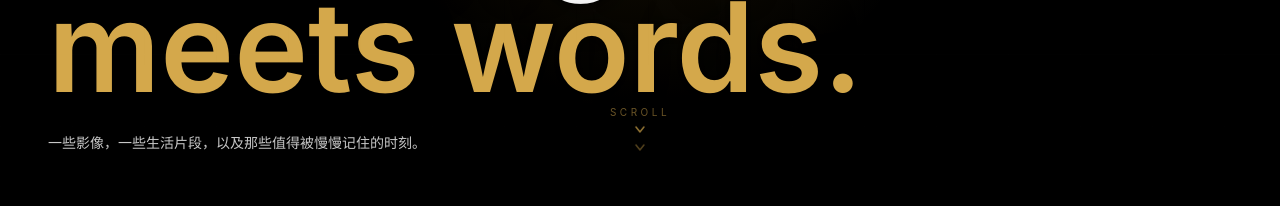
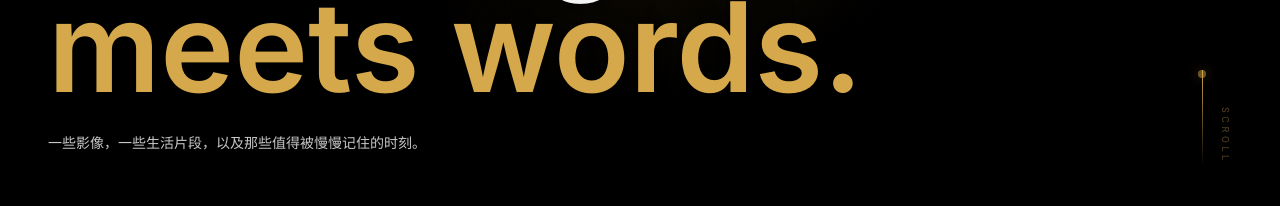
Before and after one commit to Userwly2001/liyang-photo, a Next.js app: page / in a window 1280 px wide. Shown: the part 594-800 px from the top of the page. Built offline with nearby package versions, Linux system fonts and the light colour scheme; no server answers; the database is empty.

Commit message:
style: 滚动提示改为右侧金属艺术风格 - 竖线+跳动脉冲点+旋转文字
参考高端时装/摄影网站:
- 右侧金属渐变竖线 (金色→透明)
- 顶端金色脉冲光点 (animate-pulse + 发光阴影)
- 'Scroll' 竖排文字 (writing-mode: vertical-rl)
- 全金属金色调

```diff
--- a/src/components/Home/HomePortal.tsx
+++ b/src/components/Home/HomePortal.tsx
@@ -136,18 +136,15 @@ export default function HomePortal({
             type="button"
             onClick={enter}
             aria-label={t.home.hero.enterAriaLabel}
-            className="absolute bottom-8 left-1/2 -translate-x-1/2 flex flex-col items-center gap-2 group sm:bottom-10"
+            className="absolute right-0 bottom-0 flex items-end gap-4 pr-5 pb-8 sm:pr-8 sm:pb-10 lg:pr-12 group"
           >
-            <span className="text-[10px] uppercase tracking-[0.35em] text-accent/50 group-hover:text-accent transition-colors">
+            {/* Vertical metallic line with pulsing dot */}
+            <span className="relative flex w-px items-start h-20 sm:h-24" style={{ background: 'linear-gradient(to bottom, #d4a84b 0%, transparent 100%)' }}>
+              <span className="absolute top-0 left-1/2 -translate-x-1/2 h-2 w-2 rounded-full bg-accent animate-pulse" style={{ boxShadow: '0 0 12px rgba(212,168,75,0.6)' }} />
+            </span>
+            {/* Rotated scroll text */}
+            <span className="text-[9px] uppercase tracking-[0.4em] text-accent/40 group-hover:text-accent/70 transition-colors [writing-mode:vertical-rl] pb-0.5">
               Scroll
-            </span>
-            <span className="flex flex-col items-center gap-0.5 animate-bounce">
-              <svg width="20" height="20" viewBox="0 0 20 20" fill="none" className="text-accent/70">
-                <path d="M6 8L10 13L14 8" stroke="currentColor" strokeWidth="1.5" strokeLinecap="round" strokeLinejoin="round" />
-              </svg>
-              <svg width="20" height="20" viewBox="0 0 20 20" fill="none" className="text-accent/40 -mt-1">
-                <path d="M6 8L10 13L14 8" stroke="currentColor" strokeWidth="1.5" strokeLinecap="round" strokeLinejoin="round" />
-              </svg>
             </span>
           </button>
         </div>
```
